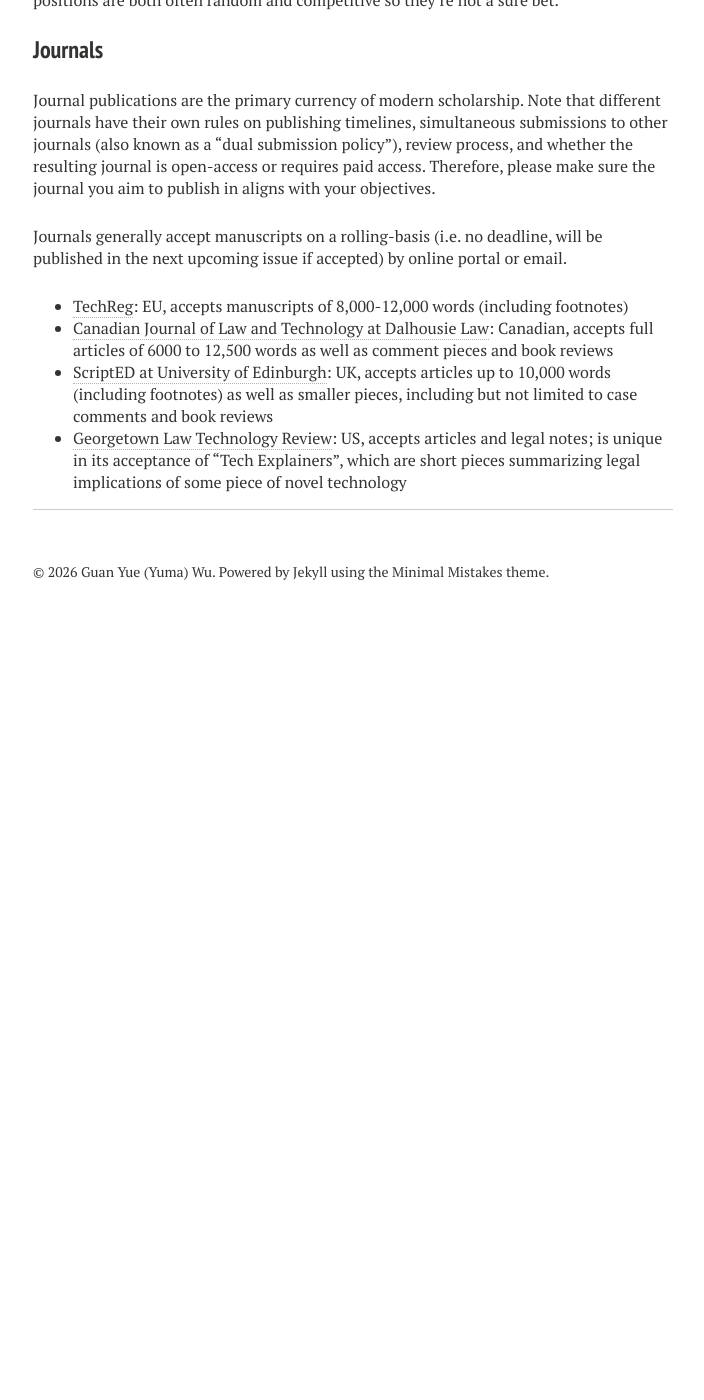
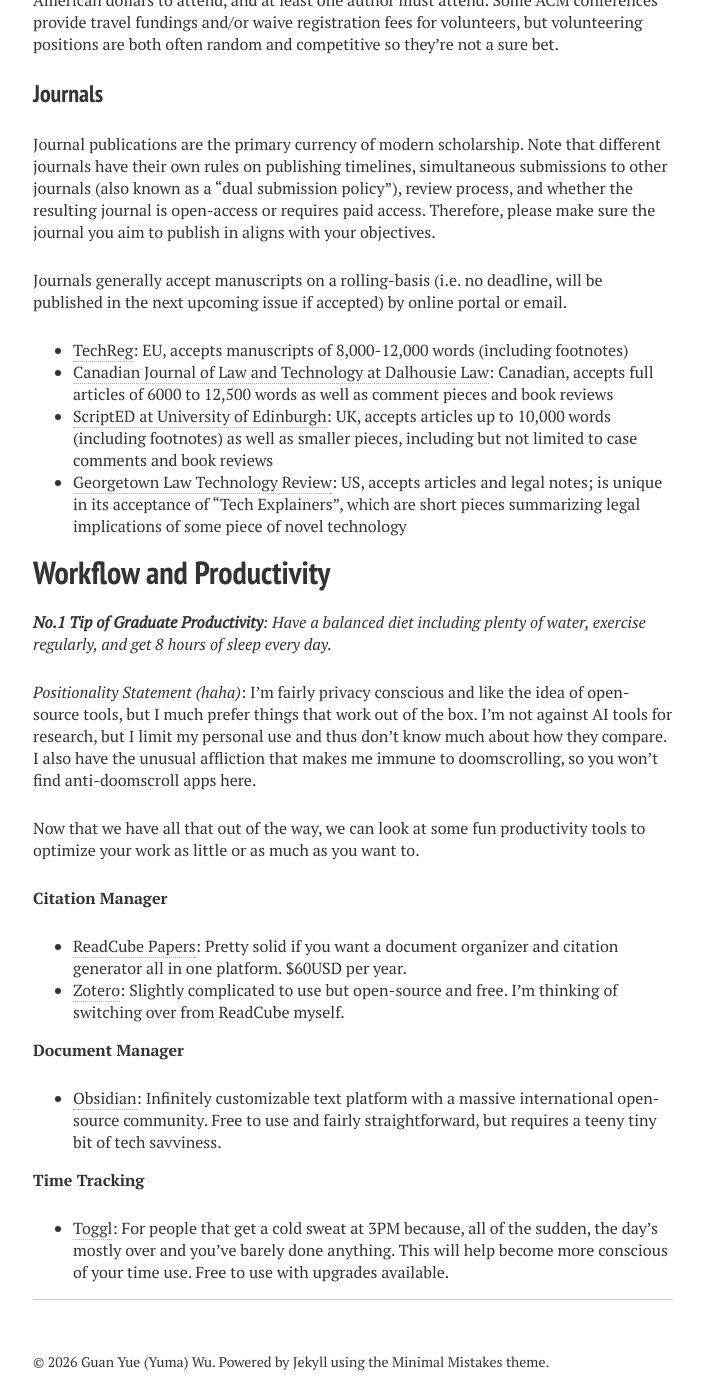
Before and after one commit to yuma-wu/yuma-wu.github.io, a Jekyll site: the page built from _pages/resources.md, in a window 1280 px wide and 1400 px high, scrolled down 1397 px. Shown: the whole window, without its empty margins (287-991 px from the left). Built offline with Jekyll 4.4.1, drawn with Linux system fonts in a browser that asks for light colours; nearby versions of some CDN libraries; before the commit the page ends 2027 px from its top, so only the background shows below that; some of the changed text lies outside the part shown.

Commit message:
Further resource edits

```diff
--- a/_pages/resources.md
+++ b/_pages/resources.md
@@ -7,7 +7,7 @@ permalink: "/resources/"
 
 Here are some useful nuggets in my meandering journey across the vast frontiers of Canadian tech-law research. "Tech" is, of course, an umbrella term. Given my focus, I will primarily discuss resources relating to AI and computing moreso than other topics like biotech or aerospace engineering.
 
-These resources are primarily aimed at early-stage academics in their graduate studies and job hunt. I hope you find this useful, and please reach out if you have other suggestions.
+These resources are primarily aimed at early-stage academics in their graduate studies and job hunt. I hope you find this useful, and please reach out if you have other suggestions. This page is a living document, and will grow ever more resource-ful as I either find more resources or get so fed up with an impoverished landscape that I make more myself.
 
 # Career Planning Resources
 
@@ -54,3 +54,24 @@ Journals generally accept manuscripts on a rolling-basis (i.e. no deadline, will
 * [Canadian Journal of Law and Technology at Dalhousie Law](https://digitalcommons.schulichlaw.dal.ca/cjlt/): Canadian, accepts full articles of 6000 to 12,500 words as well as comment pieces and book reviews
 * [ScriptED at University of Edinburgh](https://journals.ed.ac.uk/script-ed): UK, accepts articles up to 10,000 words (including footnotes) as well as smaller pieces, including but not limited to case comments and book reviews
 * [Georgetown Law Technology Review](https://georgetownlawtechreview.org/submissions/): US, accepts articles and legal notes; is unique in its acceptance of "Tech Explainers", which are short pieces summarizing legal implications of some piece of novel technology
+
+# Workflow and Productivity
+
+_**No.1 Tip of Graduate Productivity**: Have a balanced diet including plenty of water, exercise regularly, and get 8 hours of sleep every day._
+
+_Positionality Statement (haha)_: I'm fairly privacy conscious and like the idea of open-source tools, but I much prefer things that work out of the box. I'm not against AI tools for research, but I limit my personal use and thus don't know much about how they compare. I also have the unusual affliction that makes me immune to doomscrolling, so you won't find anti-doomscroll apps here.
+
+Now that we have all that out of the way, we can look at some fun productivity tools to optimize your work as little or as much as you want to.
+
+**Citation Manager**
+
+* [ReadCube Papers](https://about.readcube.com/): Pretty solid if you want a document organizer and citation generator all in one platform. $60USD per year.
+* [Zotero](https://www.zotero.org/): Slightly complicated to use but open-source and free. I'm thinking of switching over from ReadCube myself.
+
+**Document Manager**
+
+* [Obsidian](https://obsidian.md/): Infinitely customizable text platform with a massive international open-source community. Free to use and fairly straightforward, but requires a teeny tiny bit of tech savviness.
+
+**Time Tracking**
+
+* [Toggl](https://toggl.com/): For people that get a cold sweat at 3PM because, all of the sudden, the day's mostly over and you've barely done anything. This will help become more conscious of your time use. Free to use with upgrades available.
```
